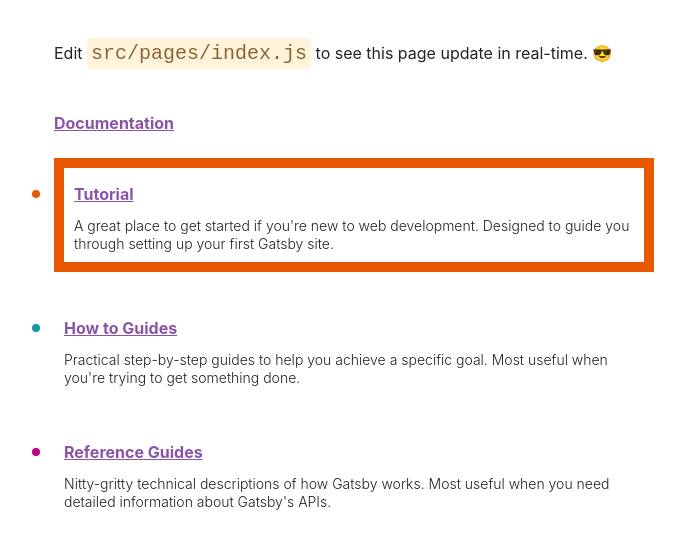
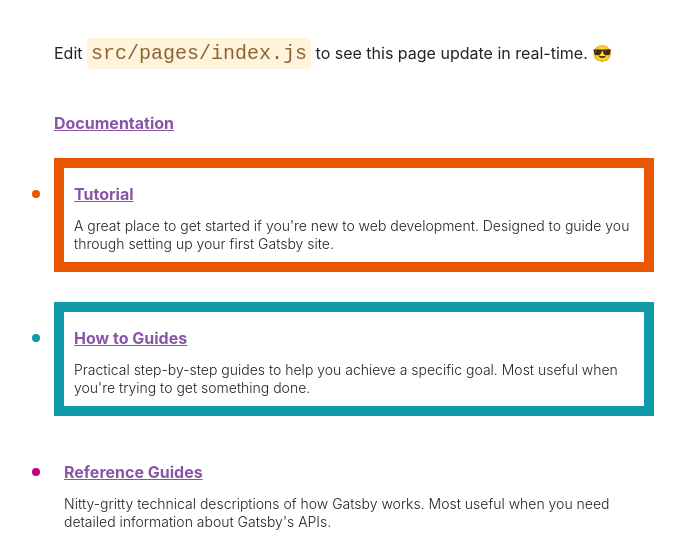
Before and after one commit to praveenkumarpke/Gatsby_plugins, a Gatsby site: page / in a window 1280 px wide. Shown: the part 243-790 px from the top of the page, without its empty margins (50-735 px from the left). Built offline with nearby package versions, Linux system fonts and the light colour scheme; Gatsby itself is replaced by a stand-in of ours.

Commit message:
border added

```diff
--- a/src/pages/index.js
+++ b/src/pages/index.js
@@ -95,6 +95,8 @@ const links = [
     description:
       "Practical step-by-step guides to help you achieve a specific goal. Most useful when you're trying to get something done.",
     color: "#1099A8",
+    border: "10px solid #1099A8"
+
   },
   {
     text: "Reference Guides",
@@ -124,6 +126,7 @@ const links = [
     description:
       "Now you’re ready to show the world! Give your Gatsby site superpowers: Build and host on Gatsby Cloud. Get started for free!",
     color: "#663399",
+    border: "10px solid #66339",
   },
 ]
 
```
